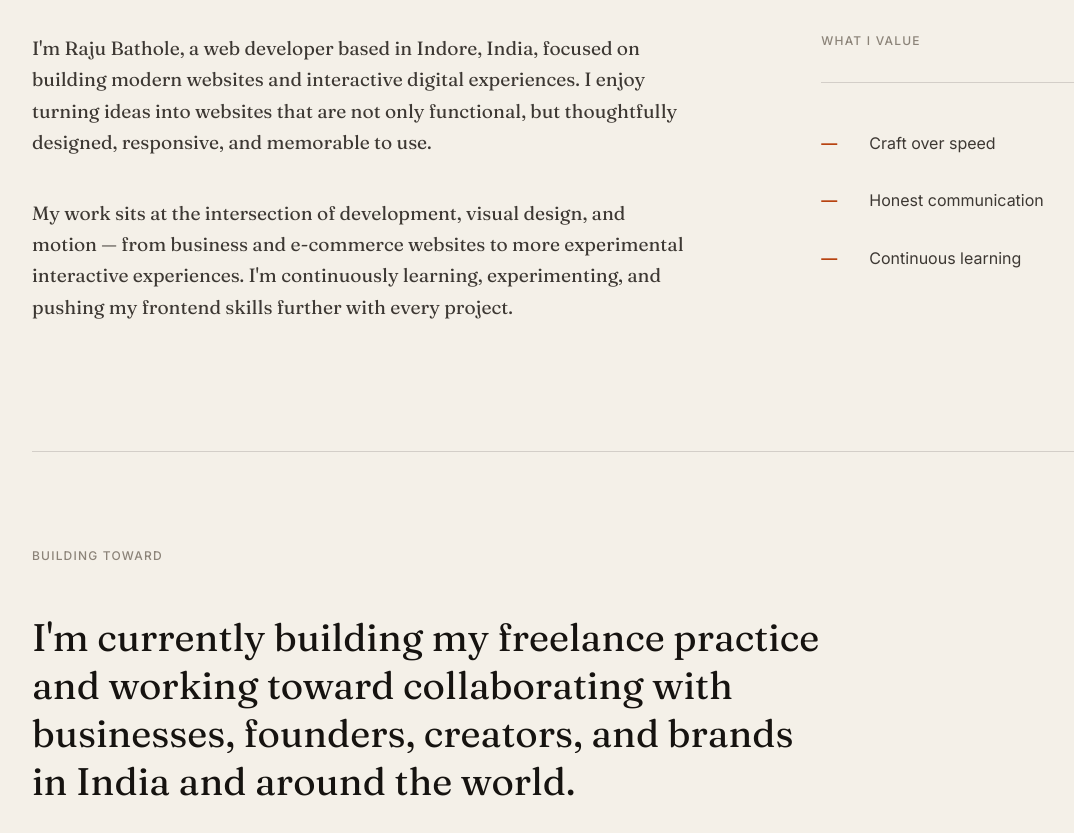
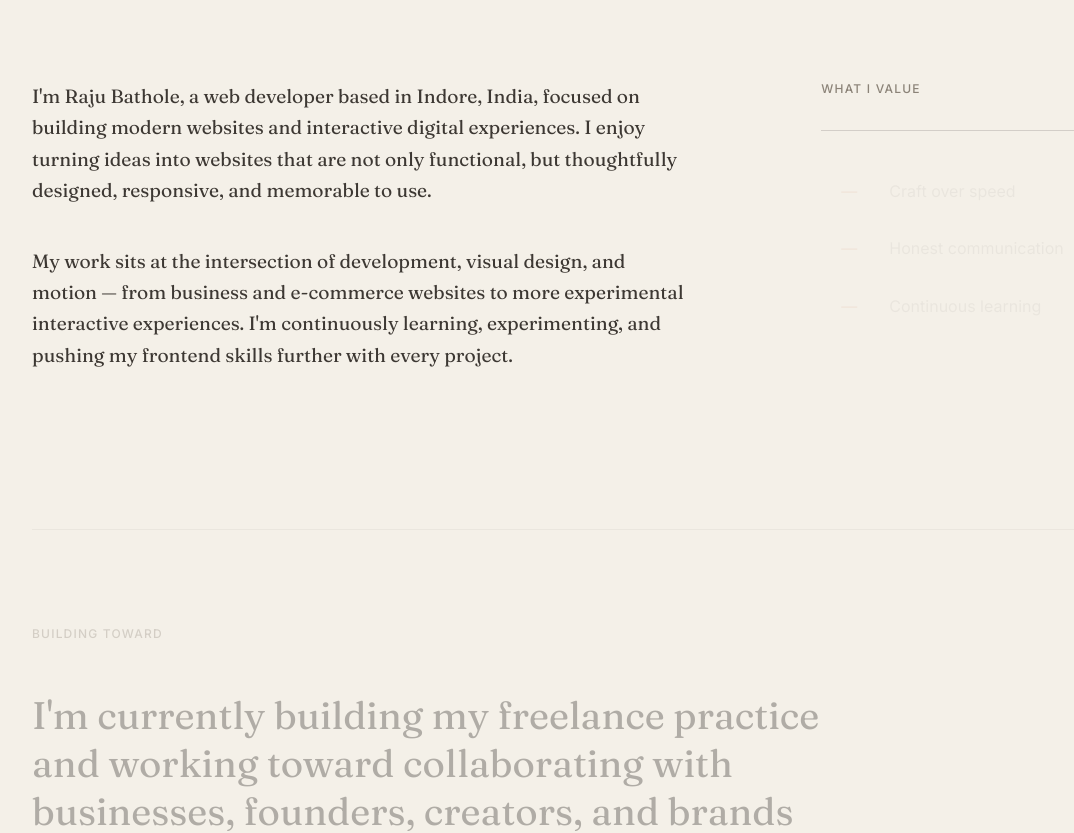
Before and after one commit to rajubathole076-cmd/rajuportfolio, a React (Vite) app: page / in a window 1280 px wide. Shown: the part 2060-2893 px from the top of the page, without its empty margins (32-1106 px from the left). Built offline with nearby package versions, Linux system fonts and the light colour scheme.

Commit message:
G2 Pass 5 - context scroll storytelling

```diff
--- a/src/components/chapters/Context.tsx
+++ b/src/components/chapters/Context.tsx
@@ -6,61 +6,115 @@ import { useGsap, gsap } from "../../hooks/useGsap";
 export default function Context() {
   const chapter = chapters[1];
   const containerRef = useGsap<HTMLDivElement>(() => {
-    // Animate context paragraphs
+
+    // MATCH MEDIA: Desktop subtle scroll-driven identity/values
+    const mm = gsap.matchMedia();
+
+    mm.add("(min-width: 768px)", () => {
+      // Initialize states via GSAP for clean fallback on non-js/reduced-motion
+      gsap.set(".context-para-group", { opacity: 1, y: 0 });
+      gsap.set(".context-building-group", { opacity: 0.3, y: 30 });
+      gsap.set(".context-value-item", { opacity: 0.05, x: 20 });
+
+      const tl = gsap.timeline({
+        scrollTrigger: {
+          trigger: "#context",
+          start: "top top",
+          end: "+=100%",
+          pin: true,
+          scrub: 1,
+        }
+      });
+
+      // State 1 -> State 2: primary statement shifts slightly, Building Toward becomes prominent
+      tl.to(".context-para-group", {
+        opacity: 0.6,
+        y: -15,
+        duration: 1.0,
+        ease: "power1.inOut"
+      }, 0)
+      .to(".context-building-group", {
+        opacity: 1.0,
+        y: 0,
+        duration: 1.2,
+        ease: "power1.inOut"
+      }, 0)
+
+      // State 2 -> State 3: Values glide into the negative space
+      .to(".context-value-item", {
+        opacity: 1.0,
+        x: 0,
+        duration: 1.5,
+        stagger: 0.2,
+        ease: "power2.out"
+      }, 0.5)
+
+      // State 4: Everything settles into a final resolved composition
+      .to(".context-para-group", {
+        opacity: 0.95,
+        duration: 0.8,
+        ease: "power1.out"
+      }, 1.8);
+    });
+
+    // MATCH MEDIA: Mobile subtle scroll entries
+    mm.add("(max-width: 767px)", () => {
       gsap.fromTo(
         ".context-para",
-      { opacity: 0, y: 30 },
+        { opacity: 0, y: 20 },
         {
           opacity: 1,
           y: 0,
-        duration: 1,
+          duration: 0.8,
           ease: "power2.out",
-        stagger: 0.2,
+          stagger: 0.15,
           scrollTrigger: {
             trigger: containerRef.current,
-          start: "top 75%",
-        },
-      }
-    );
-
-    // Animate values list
-    gsap.fromTo(
-      ".context-value",
-      { opacity: 0, x: -20 },
-      {
-        opacity: 1,
-        x: 0,
-        duration: 0.8,
-        ease: "power2.out",
-        stagger: 0.1,
-        scrollTrigger: {
-          trigger: ".context-values-container",
             start: "top 80%",
           },
         }
       );
 
-    // Animate building toward
       gsap.fromTo(
-      ".context-building",
-      { opacity: 0, y: 30 },
+        ".context-value-item",
+        { opacity: 0, x: -15 },
+        {
+          opacity: 1,
+          x: 0,
+          duration: 0.6,
+          ease: "power2.out",
+          stagger: 0.1,
+          scrollTrigger: {
+            trigger: ".context-values-container",
+            start: "top 85%",
+          },
+        }
+      );
+
+      gsap.fromTo(
+        ".context-building-group",
+        { opacity: 0, y: 20 },
         {
           opacity: 1,
           y: 0,
-        duration: 1,
+          duration: 0.8,
           ease: "power2.out",
           scrollTrigger: {
-          trigger: ".context-building",
+            trigger: ".context-building-group",
             start: "top 85%",
           },
         }
       );
     });
+  });
 
   return (
     <Chapter chapter={chapter} variant="light">
-      <div ref={containerRef} className="grid-base">
-        <div className="md:col-span-7">
+      <div ref={containerRef} className="pb-12 pt-6">
+
+        <div className="grid-base">
+          {/* Bio Column */}
+          <div className="md:col-span-7 context-para-group transition-all duration-300">
             {about.paragraphs.map((para, i) => (
               <p
                 key={i}
@@ -70,6 +124,8 @@ export default function Context() {
               </p>
             ))}
           </div>
+
+          {/* Values Column */}
           <div className="md:col-span-4 md:col-start-9 mt-12 md:mt-0 context-values-container">
             <h3 className="font-sans text-label uppercase tracking-widest text-ash mb-6 border-b border-carbon/15 pb-4">
               What I Value
@@ -78,7 +134,7 @@ export default function Context() {
               {about.values.map((value, i) => (
                 <li
                   key={i}
-                className="context-value font-sans text-body text-stone flex items-start"
+                  className="context-value-item font-sans text-body text-stone flex items-start"
                 >
                   <span className="text-ember mr-4 font-bold">—</span>
                   {value}
@@ -87,13 +143,17 @@ export default function Context() {
             </ul>
           </div>
         </div>
-      <div className="mt-20 md:mt-32 pt-12 border-t border-carbon/15">
+
+        {/* Building Toward Section */}
+        <div className="mt-20 md:mt-32 pt-12 border-t border-carbon/15 context-building-group transition-all duration-300">
           <h3 className="font-sans text-label uppercase tracking-widest text-ash mb-6">
             Building Toward
           </h3>
-        <p className="context-building font-display text-heading text-carbon max-w-[800px] leading-tight">
+          <p className="font-display text-heading text-carbon max-w-[800px] leading-tight">
             {about.buildingToward}
           </p>
+        </div>
+
       </div>
     </Chapter>
   );
```
Lines whose indentation alone changed are shown as unchanged.
